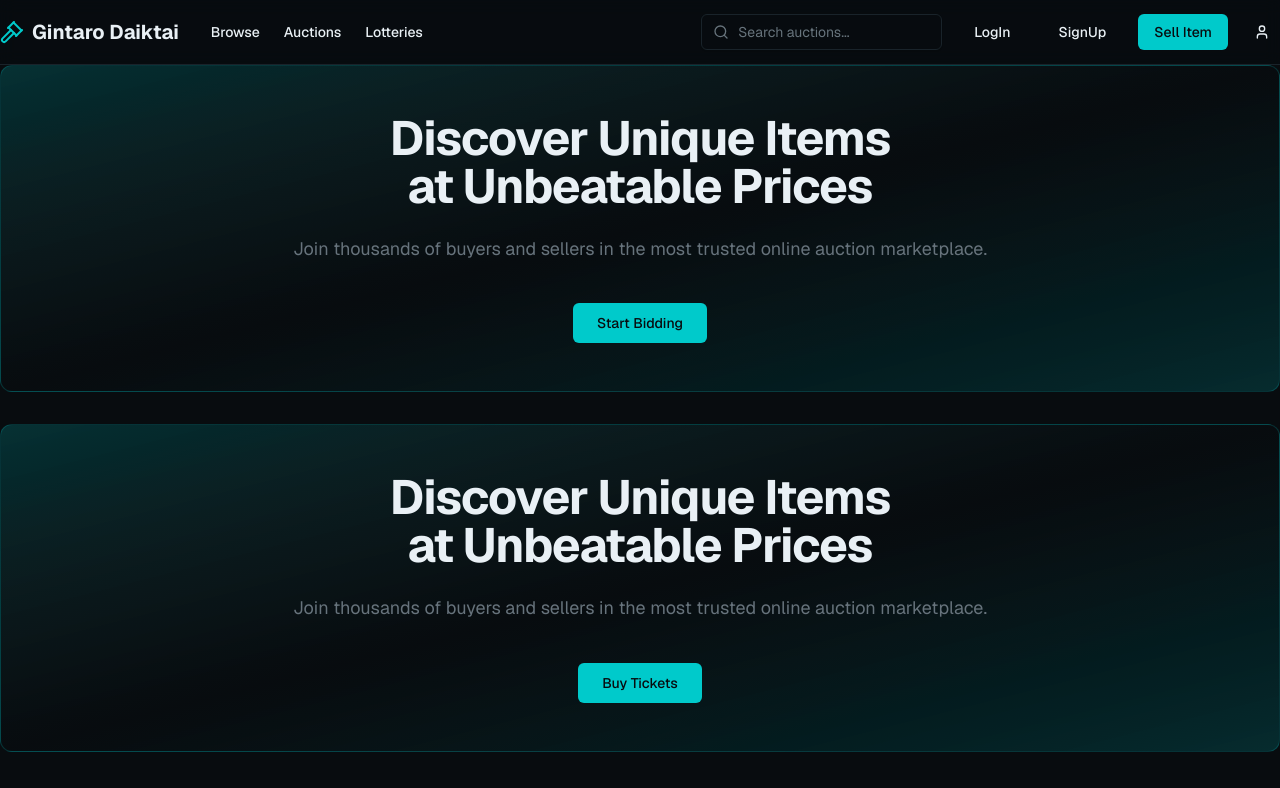
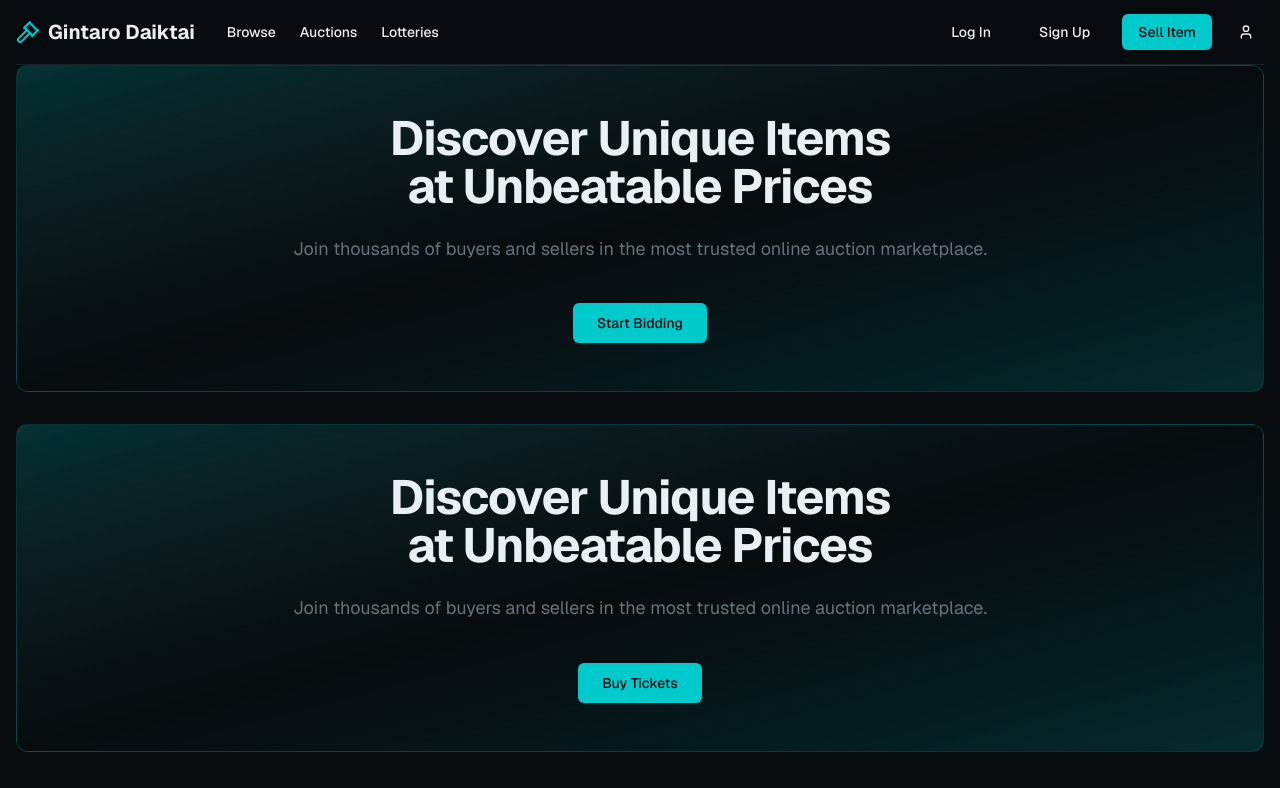
Before and after one commit to Gintaro-Daiktai/gintaro-daiktai, a React (Vite) app in the folder client/: page / in a window 1280 px wide. Shown: the top 788 px of the page. Built offline with nearby package versions, Linux system fonts and the light colour scheme.

Commit message:
fix: reformated some homepage stuff :3

```diff
--- a/client/src/App.css
+++ b/client/src/App.css
@@ -1,5 +1,5 @@
 #root {
-  max-width: 1280px;
+  /* max-width: 1280px; */
   margin: 0 auto;
   /*padding: 2rem;*/
   text-align: center;
--- a/client/src/Layout.tsx
+++ b/client/src/Layout.tsx
@@ -5,8 +5,10 @@ import Footer from "@/components/Footer";
 function Layout({ children }: { children: React.ReactNode }) {
   return (
     <div>
-      <Header />
-      {children}
+      <div className="max-w-[1280px] mx-auto px-4">
+        <Header />
+        {children}
+      </div>
       <Footer />
     </div>
   );
--- a/client/src/components/Footer.tsx
+++ b/client/src/components/Footer.tsx
@@ -3,7 +3,7 @@ import { Gavel } from "lucide-react";
 export function Footer() {
   return (
     <footer className="border-t bg-muted/30 mt-8">
-      <div className="container py-12">
+      <div className="container py-12 mx-auto">
         <div className="grid grid-cols-1 md:grid-cols-3 gap-8">
           <div className="space-y-4">
             <div className="flex items-center justify-center gap-2">
--- a/client/src/components/Header.tsx
+++ b/client/src/components/Header.tsx
@@ -1,6 +1,5 @@
 import { Button } from "@/components/ui/button";
-import { Input } from "@/components/ui/input";
-import { Search, Gavel, User } from "lucide-react";
+import { Gavel, User } from "lucide-react";
 
 function Header() {
   return (
@@ -20,13 +19,13 @@ function Header() {
               Browse
             </a>
             <a
-              href="/how-it-works"
+              href="/auctions"
               className="text-sm font-medium hover:text-primary transition-colors"
             >
               Auctions
             </a>
             <a
-              href="/how-it-works"
+              href="/lotteries"
               className="text-sm font-medium hover:text-primary transition-colors"
             >
               Lotteries
@@ -35,24 +34,19 @@ function Header() {
         </div>
 
         <div className="flex items-center gap-4">
-          <div className="hidden lg:flex items-center gap-2 max-w-md">
-            <div className="relative flex-1">
-              <Search className="absolute left-3 top-1/2 h-4 w-4 -translate-y-1/2 text-muted-foreground" />
-              <Input placeholder="Search auctions..." className="pl-9 w-full" />
-            </div>
-          </div>
-
           <Button variant="ghost">
-            <a>LogIn</a>
+            <a className="cursor-pointer">Log In</a>
           </Button>
 
           <Button variant="ghost">
-            <a>SignUp</a>
+            <a className="cursor-pointer">Sign Up</a>
           </Button>
 
-          <Button><a>Sell Item</a></Button>
+          <Button>
+            <a className="cursor-pointer">Sell Item</a>
+          </Button>
 
-          <Button variant="ghost" size="icon">
+          <Button className="cursor-pointer" variant="ghost" size="icon">
             <User className="h-5 w-5" />
           </Button>
         </div>
```
